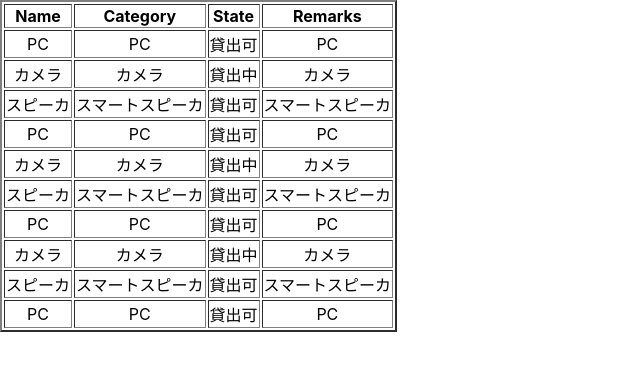
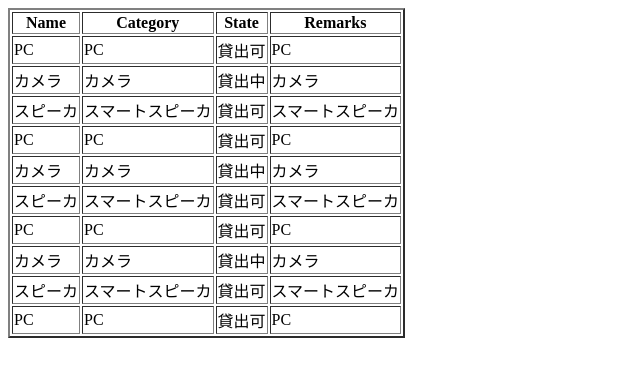
Before and after one commit to shun1kwt4/CommoditiesManagement, a React (Create React App) app in the folder app/: page / in a window 1280 px wide. Shown: the top 376 px of the page, without its empty margins (0-640 px from the left). Built offline with nearby package versions, Linux system fonts and the light colour scheme.

Commit message:
app.css, index.css, logo.svg削除 componentsフォルダ名前変更 stylesフォルダ作成

```diff
--- a/app/src/App.css
+++ /dev/null
@@ -1,38 +0,0 @@
-.App {
-  text-align: center;
-}
-
-.App-logo {
-  height: 40vmin;
-  pointer-events: none;
-}
-
-@media (prefers-reduced-motion: no-preference) {
-  .App-logo {
-    animation: App-logo-spin infinite 20s linear;
-  }
-}
-
-.App-header {
-  background-color: #282c34;
-  min-height: 100vh;
-  display: flex;
-  flex-direction: column;
-  align-items: center;
-  justify-content: center;
-  font-size: calc(10px + 2vmin);
-  color: white;
-}
-
-.App-link {
-  color: #61dafb;
-}
-
-@keyframes App-logo-spin {
-  from {
-    transform: rotate(0deg);
-  }
-  to {
-    transform: rotate(360deg);
-  }
-}
--- a/app/src/App.jsx
+++ b/app/src/App.jsx
@@ -1,6 +1,5 @@
 import React, {useState} from 'react';
-import './App.css';
-import {Table} from './component/index';
+import {Table} from './components/index';
 
 export default function App() {
   const [page, setPage] = useState(0);
--- a/app/src/index.css
+++ /dev/null
@@ -1,13 +0,0 @@
-body {
-  margin: 0;
-  font-family: -apple-system, BlinkMacSystemFont, 'Segoe UI', 'Roboto', 'Oxygen',
-    'Ubuntu', 'Cantarell', 'Fira Sans', 'Droid Sans', 'Helvetica Neue',
-    sans-serif;
-  -webkit-font-smoothing: antialiased;
-  -moz-osx-font-smoothing: grayscale;
-}
-
-code {
-  font-family: source-code-pro, Menlo, Monaco, Consolas, 'Courier New',
-    monospace;
-}
--- a/app/src/index.js
+++ b/app/src/index.js
@@ -1,6 +1,5 @@
 import React from 'react';
 import ReactDOM from 'react-dom/client';
-import './index.css';
 import App from './App';
 import reportWebVitals from './reportWebVitals';
 
```
Also changed, not shown: app/src/components/Table.jsx (renamed from app/src/component/Table.jsx), app/src/components/index.js (renamed from app/src/component/index.js), app/src/logo.svg (deleted).
